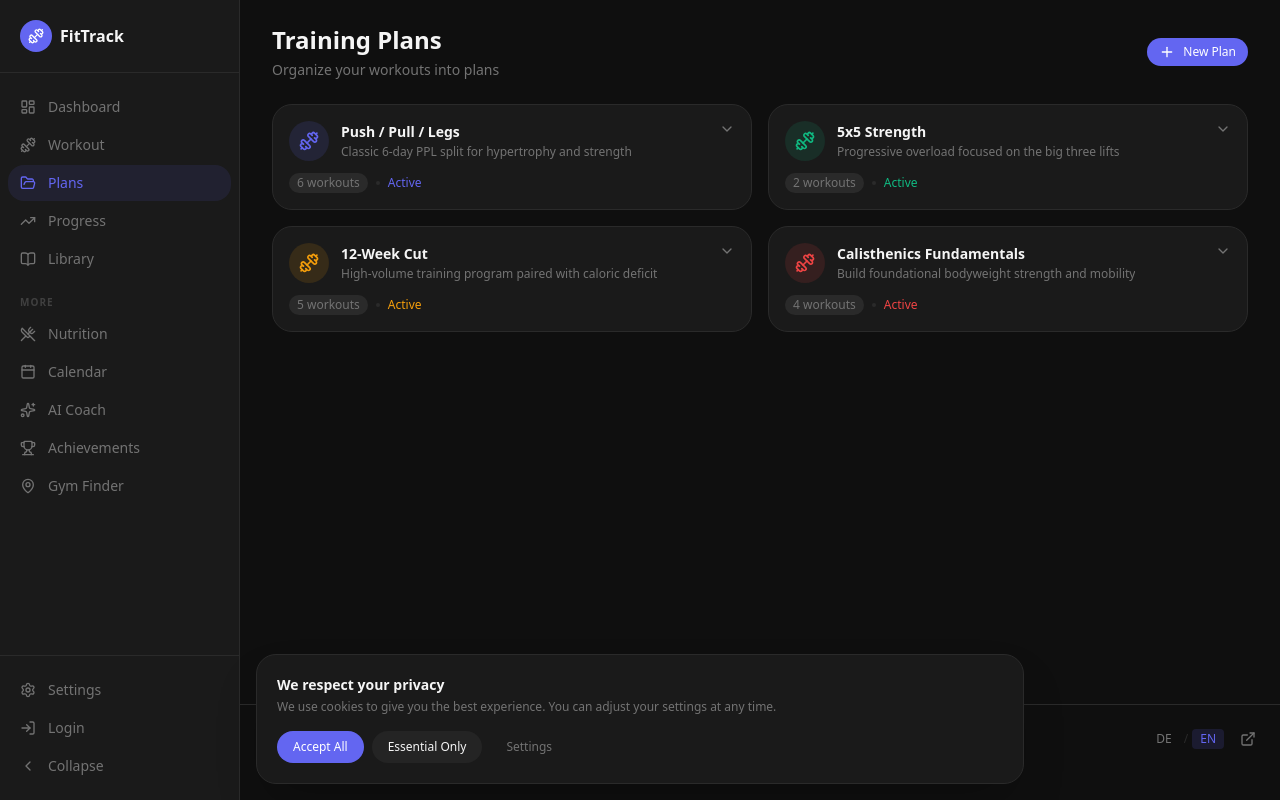
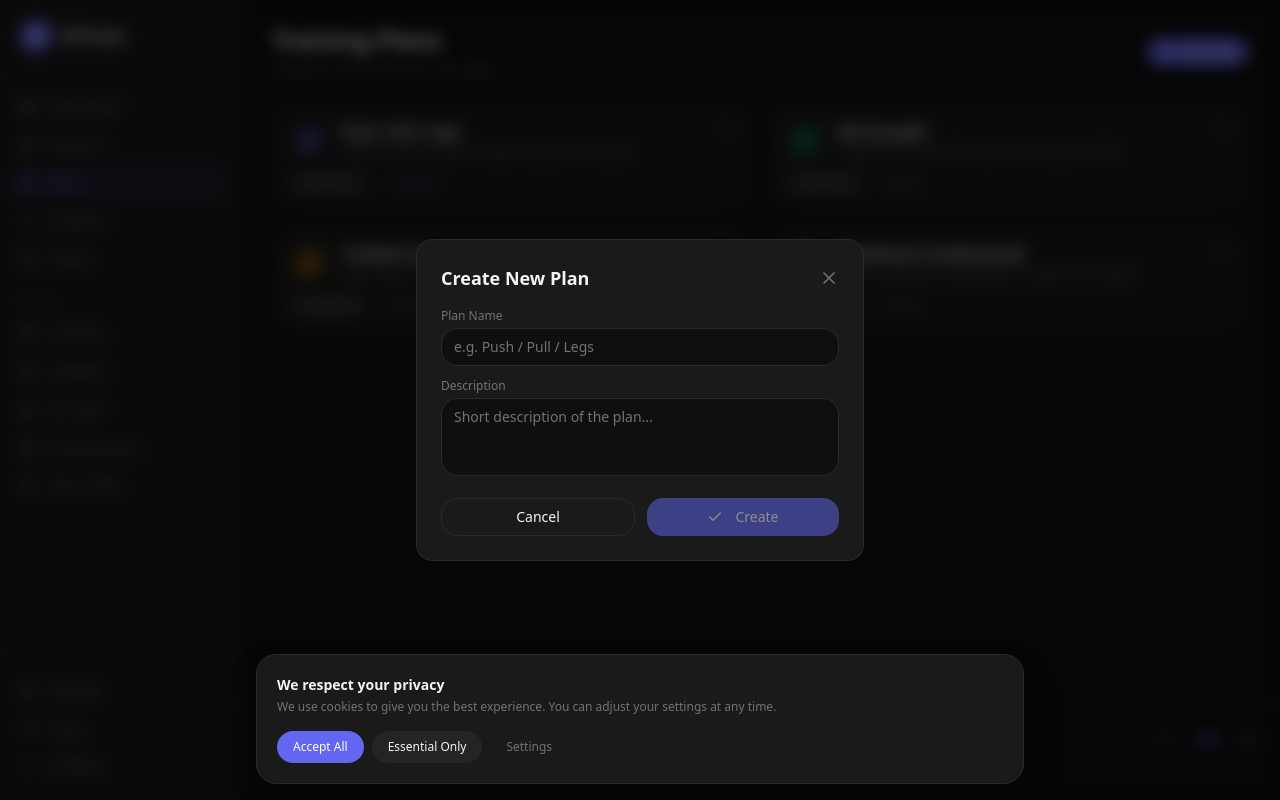
Before and after one commit to Leon-Kuehn/fitness-app, a Next.js app: page /fitness-app/plans in a window 1280 px wide. Both pictures are taken after a click on the button "New Plan". Built offline with nearby package versions, Linux system fonts and the light colour scheme.

Commit message:
feat: plans page - New Plan modal, Start Plan, i18n, active state, toast

```diff
--- a/src/app/plans/page.tsx
+++ b/src/app/plans/page.tsx
@@ -1,32 +1,126 @@
 "use client";
 import { useState } from "react";
-import { Plus, ChevronDown, ChevronUp, Dumbbell } from "lucide-react";
+import { Plus, ChevronDown, ChevronUp, Dumbbell, Play, X, Check } from "lucide-react";
 import { Card, CardContent } from "@/components/ui/card";
 import { Button } from "@/components/ui/button";
 import { Badge } from "@/components/ui/badge";
 import { mockPlans } from "@/lib/mock-data";
+import { useLanguage } from "@/contexts/LanguageContext";
+
+const LABELS = {
+  de: {
+    title: "Trainingspläne",
+    subtitle: "Organisiere deine Workouts in Plänen",
+    newPlan: "Neuer Plan",
+    workouts: "Workouts",
+    active: "Aktiv",
+    startPlan: "Plan starten",
+    noPlans: "Noch keine Pläne",
+    createFirst: "Erstelle deinen ersten Trainingsplan",
+    // Modal
+    createPlan: "Neuen Plan erstellen",
+    planName: "Planname",
+    planNamePlaceholder: "z.B. Push / Pull / Legs",
+    description: "Beschreibung",
+    descPlaceholder: "Kurze Beschreibung des Plans...",
+    cancel: "Abbrechen",
+    create: "Erstellen",
+    planStarted: "Plan gestartet!",
+    planCreated: "Plan erstellt!",
+  },
+  en: {
+    title: "Training Plans",
+    subtitle: "Organize your workouts into plans",
+    newPlan: "New Plan",
+    workouts: "workouts",
+    active: "Active",
+    startPlan: "Start Plan",
+    noPlans: "No plans yet",
+    createFirst: "Create your first training plan",
+    // Modal
+    createPlan: "Create New Plan",
+    planName: "Plan Name",
+    planNamePlaceholder: "e.g. Push / Pull / Legs",
+    description: "Description",
+    descPlaceholder: "Short description of the plan...",
+    cancel: "Cancel",
+    create: "Create",
+    planStarted: "Plan started!",
+    planCreated: "Plan created!",
+  },
+};
 
 export default function PlansPage() {
+  const { language } = useLanguage();
+  const L = LABELS[language];
+
   const [expandedId, setExpandedId] = useState<string | null>(null);
+  const [plans, setPlans] = useState(mockPlans);
+  const [activePlanId, setActivePlanId] = useState<string | null>(mockPlans[0]?.id ?? null);
+  const [showModal, setShowModal] = useState(false);
+  const [newName, setNewName] = useState("");
+  const [newDesc, setNewDesc] = useState("");
+  const [toast, setToast] = useState<string | null>(null);
+
+  const showToast = (msg: string) => {
+    setToast(msg);
+    setTimeout(() => setToast(null), 2500);
+  };
+
+  const handleStartPlan = (planId: string, e: React.MouseEvent) => {
+    e.stopPropagation();
+    setActivePlanId(planId);
+    showToast(L.planStarted);
+  };
+
+  const handleCreatePlan = () => {
+    if (!newName.trim()) return;
+    const newPlan = {
+      id: `plan-${Date.now()}`,
+      name: newName.trim(),
+      description: newDesc.trim() || L.subtitle,
+      color: "#6366f1",
+      workouts: [],
+    };
+    setPlans((prev) => [...prev, newPlan]);
+    setNewName("");
+    setNewDesc("");
+    setShowModal(false);
+    showToast(L.planCreated);
+  };
 
   return (
     <div className="space-y-6">
+      {/* Header */}
       <div className="flex items-center justify-between">
         <div>
-          <h1 className="text-2xl font-bold text-[#f5f5f5]">Training Plans</h1>
-          <p className="text-sm text-[#737373] mt-1">Organize your workouts into plans</p>
+          <h1 className="text-2xl font-bold text-[#f5f5f5]">{L.title}</h1>
+          <p className="text-sm text-[#737373] mt-1">{L.subtitle}</p>
         </div>
-        <Button size="sm">
+        <Button size="sm" onClick={() => setShowModal(true)}>
           <Plus className="h-4 w-4" />
-          New Plan
+          {L.newPlan}
         </Button>
       </div>
 
+      {/* Plan Cards */}
+      {plans.length === 0 ? (
+        <div className="flex flex-col items-center justify-center py-20 text-center">
+          <Dumbbell className="h-12 w-12 text-[#737373] mb-4" />
+          <p className="text-[#f5f5f5] font-medium">{L.noPlans}</p>
+          <p className="text-sm text-[#737373] mt-1">{L.createFirst}</p>
+        </div>
+      ) : (
         <div className="grid gap-4 sm:grid-cols-2">
-        {mockPlans.map((plan) => {
+          {plans.map((plan) => {
             const isExpanded = expandedId === plan.id;
+            const isActive = activePlanId === plan.id;
             return (
-            <Card key={plan.id} className="cursor-pointer" onClick={() => setExpandedId(isExpanded ? null : plan.id)}>
+              <Card
+                key={plan.id}
+                className="cursor-pointer"
+                onClick={() => setExpandedId(isExpanded ? null : plan.id)}
+              >
                 <CardContent>
                   <div className="flex items-start justify-between">
                     <div className="flex items-center gap-3">
@@ -47,30 +141,42 @@ export default function PlansPage() {
                   </div>
 
                   <div className="mt-3 flex items-center gap-2">
-                  <Badge variant="muted">{plan.workouts.length} workouts</Badge>
+                    <Badge variant="muted">{plan.workouts.length} {L.workouts}</Badge>
                     <div className="h-1 w-1 rounded-full bg-[#2a2a2a]" />
-                  <span className="text-xs text-[#737373]" style={{ color: plan.color }}>Active</span>
+                    <span
+                      className="text-xs"
+                      style={{ color: isActive ? plan.color : "#737373" }}
+                    >
+                      {isActive ? `✓ ${L.active}` : L.active}
+                    </span>
                   </div>
 
                   {isExpanded && (
                     <div className="mt-4 space-y-2 border-t border-[#2a2a2a] pt-4">
-                    <p className="text-xs font-medium text-[#737373] uppercase tracking-wide">Workouts</p>
-                    {plan.workouts.map((workout, i) => (
+                      <p className="text-xs font-medium text-[#737373] uppercase tracking-wide">{L.workouts}</p>
+                      {plan.workouts.length === 0 ? (
+                        <p className="text-xs text-[#737373] italic">Keine Workouts</p>
+                      ) : (
+                        plan.workouts.map((workout, i) => (
                           <div
                             key={i}
-                        className="flex items-center gap-3 rounded-lg bg-[#242424] px-3 py-2"
+                            className="flex items-center gap-2 p-2 rounded-lg hover:bg-[#1a1a1a] transition-colors cursor-pointer"
+                            onClick={(e) => e.stopPropagation()}
                           >
-                        <div
-                          className="flex h-5 w-5 shrink-0 items-center justify-center rounded-full text-xs font-bold"
-                          style={{ backgroundColor: `${plan.color}20`, color: plan.color }}
-                        >
+                            <span className="flex h-5 w-5 items-center justify-center rounded-full bg-[#2a2a2a] text-xs text-[#737373]">
                               {i + 1}
-                        </div>
+                            </span>
                             <span className="text-sm text-[#f5f5f5]">{workout}</span>
                           </div>
-                    ))}
-                    <Button variant="secondary" size="sm" className="w-full mt-2">
-                      Start Plan
+                        ))
+                      )}
+                      <Button
+                        size="sm"
+                        className="w-full mt-2"
+                        onClick={(e) => handleStartPlan(plan.id, e)}
+                      >
+                        <Play className="h-3.5 w-3.5 mr-1" />
+                        {L.startPlan}
                       </Button>
                     </div>
                   )}
@@ -79,6 +185,60 @@ export default function PlansPage() {
             );
           })}
         </div>
+      )}
+
+      {/* New Plan Modal */}
+      {showModal && (
+        <div className="fixed inset-0 z-50 flex items-center justify-center bg-black/60 backdrop-blur-sm px-4">
+          <div className="w-full max-w-md rounded-2xl bg-[#1a1a1a] border border-[#2a2a2a] p-6 space-y-4">
+            <div className="flex items-center justify-between">
+              <h2 className="text-lg font-semibold text-[#f5f5f5]">{L.createPlan}</h2>
+              <button onClick={() => setShowModal(false)} className="text-[#737373] hover:text-[#f5f5f5]">
+                <X className="h-5 w-5" />
+              </button>
+            </div>
+            <div className="space-y-3">
+              <div>
+                <label className="text-xs font-medium text-[#737373] mb-1 block">{L.planName}</label>
+                <input
+                  type="text"
+                  value={newName}
+                  onChange={(e) => setNewName(e.target.value)}
+                  placeholder={L.planNamePlaceholder}
+                  className="w-full bg-[#0f0f0f] border border-[#2a2a2a] rounded-lg px-3 py-2 text-sm text-[#f5f5f5] placeholder-[#737373] focus:outline-none focus:border-[#6366f1]"
+                  onKeyDown={(e) => e.key === "Enter" && handleCreatePlan()}
+                />
+              </div>
+              <div>
+                <label className="text-xs font-medium text-[#737373] mb-1 block">{L.description}</label>
+                <textarea
+                  value={newDesc}
+                  onChange={(e) => setNewDesc(e.target.value)}
+                  placeholder={L.descPlaceholder}
+                  rows={3}
+                  className="w-full bg-[#0f0f0f] border border-[#2a2a2a] rounded-lg px-3 py-2 text-sm text-[#f5f5f5] placeholder-[#737373] focus:outline-none focus:border-[#6366f1] resize-none"
+                />
+              </div>
+            </div>
+            <div className="flex gap-3">
+              <Button variant="outline" className="flex-1" onClick={() => setShowModal(false)}>
+                {L.cancel}
+              </Button>
+              <Button className="flex-1" onClick={handleCreatePlan} disabled={!newName.trim()}>
+                <Check className="h-4 w-4 mr-1" />
+                {L.create}
+              </Button>
+            </div>
+          </div>
+        </div>
+      )}
+
+      {/* Toast Notification */}
+      {toast && (
+        <div className="fixed bottom-24 left-1/2 -translate-x-1/2 z-50 px-4 py-2 bg-[#6366f1] text-white text-sm font-medium rounded-xl shadow-lg">
+          {toast}
+        </div>
+      )}
     </div>
   );
 }
```
Lines whose indentation alone changed are shown as unchanged.
